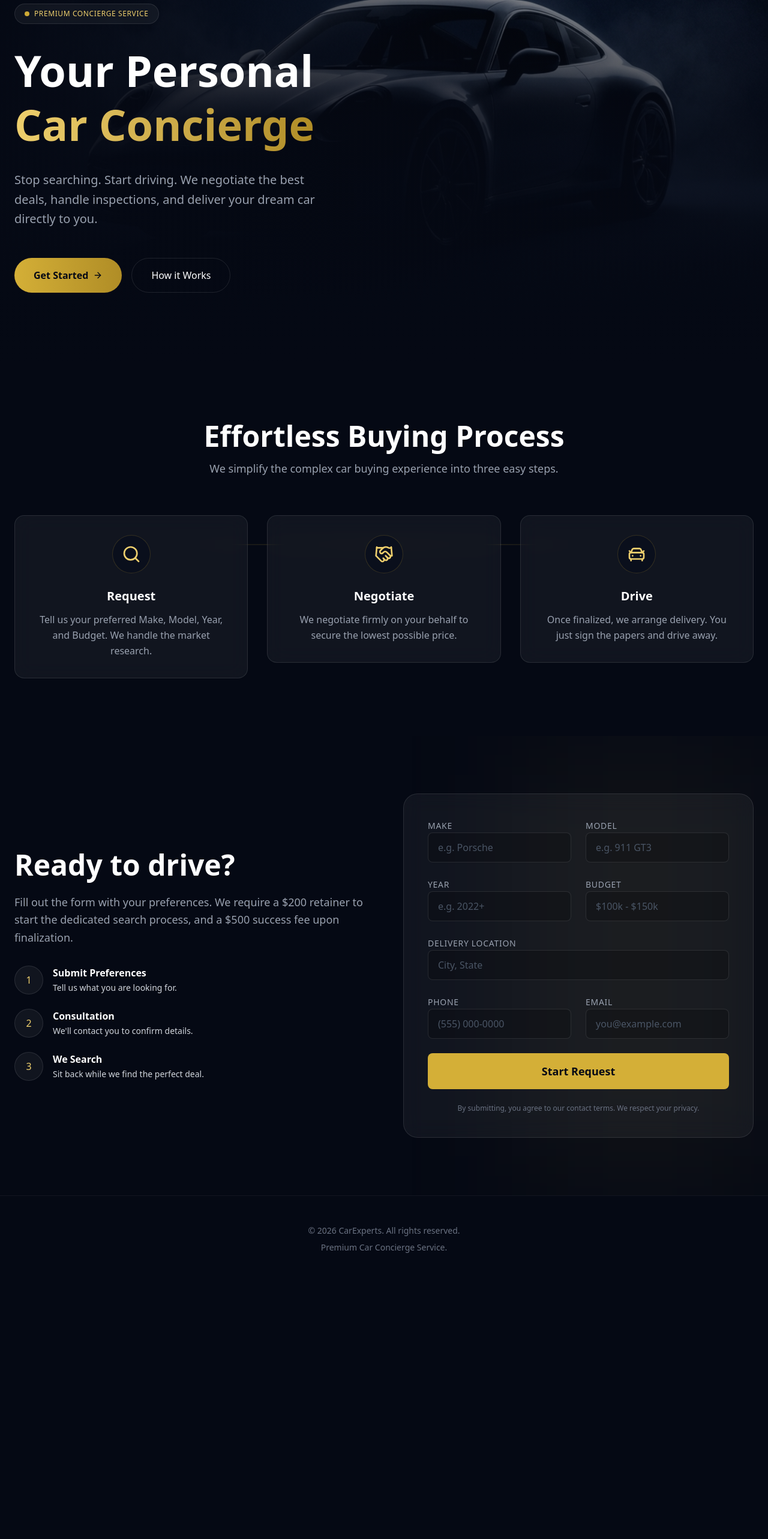
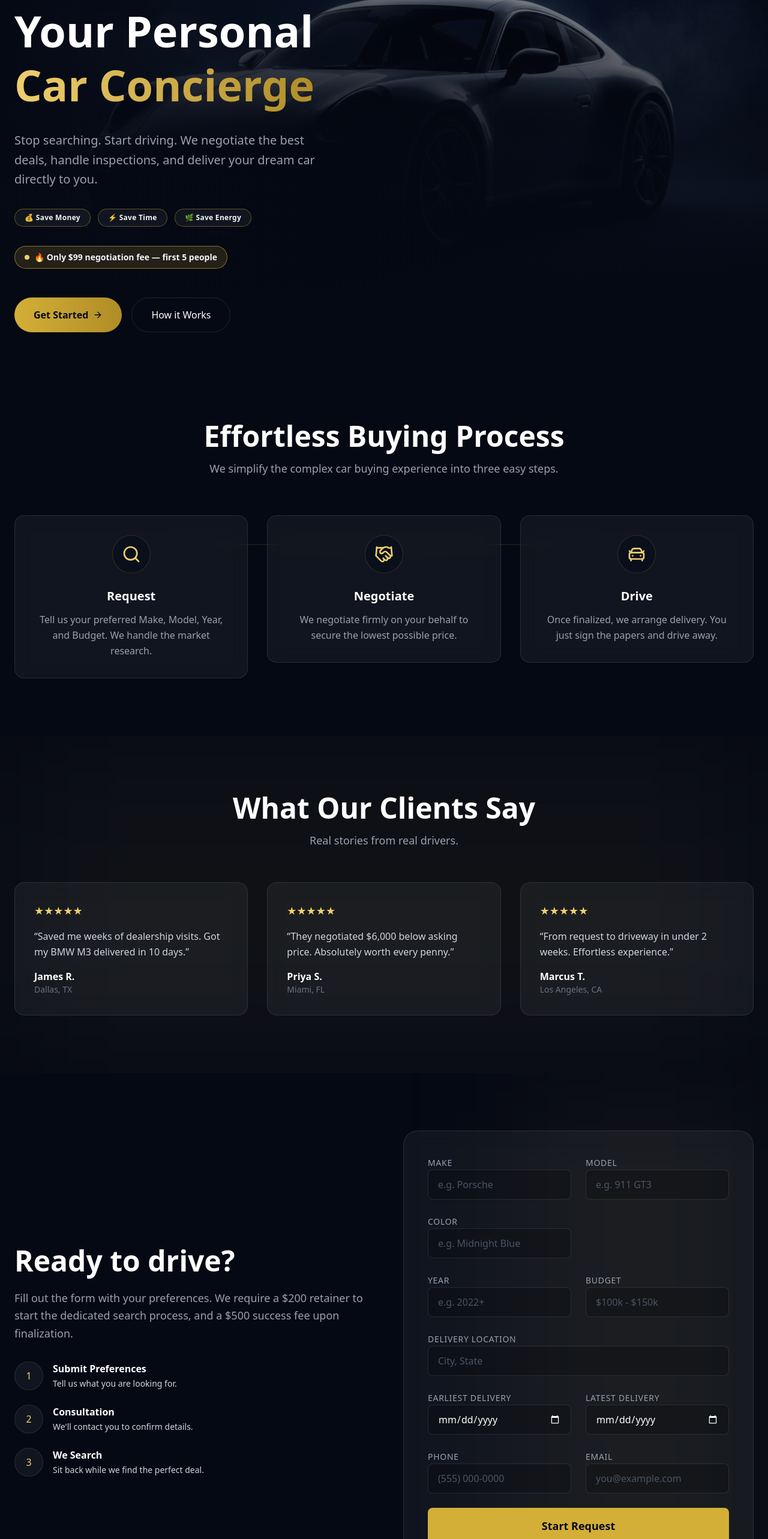
Before and after one commit to Parham-Paziraie/carExperts, a Next.js app in the folder web/: page / in a window 1280 px wide. Shown: the part 193-2759 px from the top of the page at 60% size. Before the commit the page ends 2331 px from the top, so only its background shows below. Built offline with nearby package versions, Linux system fonts and the light colour scheme; a web font is replaced by a local one.

Commit message:
color .. added

```diff
--- a/web/src/app/api/contact/route.ts
+++ b/web/src/app/api/contact/route.ts
@@ -6,10 +6,10 @@ const resend = new Resend(process.env.RESEND_API_KEY);
 export const runtime = 'edge';
 
 export async function POST(req: NextRequest) {
-  const { make, model, year, budget, location, phone, email } = await req.json();
+  const { make, model, year, budget, color, location, scheduleFrom, scheduleTo, phone, email } = await req.json();
 
   const { error } = await resend.emails.send({
-    from: 'CarExpert <noreply@cardeali.com>',
+    from: 'carDealy <noreply@cardeali.com>',
     to: 'cardeali.deals@gmail.com',
     replyTo: email,
     subject: `New Car Request — ${make} ${model}`,
@@ -20,7 +20,10 @@ export async function POST(req: NextRequest) {
         <tr><td><b>Model</b></td><td>${model}</td></tr>
         <tr><td><b>Year</b></td><td>${year || '—'}</td></tr>
         <tr><td><b>Budget</b></td><td>${budget || '—'}</td></tr>
+        <tr><td><b>Color</b></td><td>${color || '—'}</td></tr>
         <tr><td><b>Delivery Location</b></td><td>${location}</td></tr>
+        <tr><td><b>Schedule From</b></td><td>${scheduleFrom || '—'}</td></tr>
+        <tr><td><b>Schedule To</b></td><td>${scheduleTo || '—'}</td></tr>
         <tr><td><b>Phone</b></td><td>${phone}</td></tr>
         <tr><td><b>Email</b></td><td>${email}</td></tr>
       </table>
--- a/web/src/app/layout.tsx
+++ b/web/src/app/layout.tsx
@@ -13,7 +13,7 @@ const playfair = Playfair_Display({
 });
 
 export const metadata: Metadata = {
-  title: "CarExperts | Your Personal Car Concierge",
+  title: "carDealy | Your Personal Car Concierge",
   description: "Stop searching. Start driving. We negotiate the best deals for you.",
 };
 
--- a/web/src/app/page.tsx
+++ b/web/src/app/page.tsx
@@ -1,6 +1,7 @@
 import Header from "@/components/Header";
 import Hero from "@/components/Hero";
 import HowItWorks from "@/components/HowItWorks";
+import Reviews from "@/components/Reviews";
 import RequestForm from "@/components/RequestForm";
 
 export default function Home() {
@@ -9,11 +10,12 @@ export default function Home() {
       <Header />
       <Hero />
       <HowItWorks />
+      <Reviews />
       <RequestForm />
 
       <footer className="bg-midnight-950 py-12 border-t border-white/5">
         <div className="container mx-auto px-6 text-center text-gray-500 text-sm">
-          <p>&copy; {new Date().getFullYear()} CarExperts. All rights reserved.</p>
+          <p>&copy; {new Date().getFullYear()} carDealy. All rights reserved.</p>
           <p className="mt-2">Premium Car Concierge Service.</p>
         </div>
       </footer>
--- a/web/src/components/Header.tsx
+++ b/web/src/components/Header.tsx
@@ -8,7 +8,7 @@ export default function Header() {
                 <Link href="/" className="flex items-center gap-2 group">
                     <Car className="w-8 h-8 text-gold-500 group-hover:text-gold-400 transition-colors" />
                     <span className="font-serif text-2xl font-bold bg-clip-text text-transparent bg-gradient-to-r from-gold-400 to-gold-600">
-                        CarExperts
+                        carDealy
                     </span>
                 </Link>
 
--- a/web/src/components/Hero.tsx
+++ b/web/src/components/Hero.tsx
@@ -38,6 +38,19 @@ export default function Hero() {
                         handle inspections, and deliver your dream car directly to you.
                     </p>
 
+                    <div className="flex flex-wrap gap-3">
+                        <span className="inline-flex items-center gap-1.5 px-4 py-1.5 rounded-full text-xs font-semibold tracking-wide bg-white/5 border border-gold-500/40 text-gold-300">💰 Save Money</span>
+                        <span className="inline-flex items-center gap-1.5 px-4 py-1.5 rounded-full text-xs font-semibold tracking-wide bg-white/5 border border-gold-500/40 text-gold-300">⚡ Save Time</span>
+                        <span className="inline-flex items-center gap-1.5 px-4 py-1.5 rounded-full text-xs font-semibold tracking-wide bg-white/5 border border-gold-500/40 text-gold-300">🌿 Save Energy</span>
+                    </div>
+
+                    <div className="inline-flex items-center gap-2 px-4 py-2 rounded-full bg-gold-500/15 border border-gold-500/60 backdrop-blur-sm">
+                        <span className="w-2 h-2 rounded-full bg-gold-400 animate-pulse" />
+                        <span className="text-sm font-semibold text-gold-300">
+                            🔥 Only $99 negotiation fee — first 5 people
+                        </span>
+                    </div>
+
                     <div className="flex flex-col sm:flex-row gap-4 pt-4">
                         <Link
                             href="#contact"
--- a/web/src/components/RequestForm.tsx
+++ b/web/src/components/RequestForm.tsx
@@ -12,7 +12,10 @@ export default function RequestForm() {
     const [model, setModel] = useState('');
     const [year, setYear] = useState('');
     const [budget, setBudget] = useState('');
+    const [color, setColor] = useState('');
     const [location, setLocation] = useState('');
+    const [scheduleFrom, setScheduleFrom] = useState('');
+    const [scheduleTo, setScheduleTo] = useState('');
     const [phone, setPhone] = useState('');
     const [email, setEmail] = useState('');
 
@@ -25,7 +28,7 @@ export default function RequestForm() {
             const res = await fetch('/api/contact', {
                 method: 'POST',
                 headers: { 'Content-Type': 'application/json' },
-                body: JSON.stringify({ make, model, year, budget, location, phone, email }),
+                body: JSON.stringify({ make, model, year, budget, color, location, scheduleFrom, scheduleTo, phone, email }),
             });
 
             if (!res.ok) {
@@ -122,6 +125,15 @@ export default function RequestForm() {
 
                     <div className="grid grid-cols-2 gap-6">
                         <div className="space-y-2">
+                            <label className="text-sm font-medium text-gray-400 uppercase tracking-wider">Color</label>
+                            <input type="text" placeholder="e.g. Midnight Blue"
+                                value={color} onChange={e => setColor(e.target.value)}
+                                className="w-full bg-black/20 border border-white/10 rounded-lg px-4 py-3 text-white focus:border-gold-500/50 focus:ring-1 focus:ring-gold-500/50 outline-none transition-all placeholder:text-gray-600" />
+                        </div>
+                    </div>
+
+                    <div className="grid grid-cols-2 gap-6">
+                        <div className="space-y-2">
                             <label className="text-sm font-medium text-gray-400 uppercase tracking-wider">Year</label>
                             <input type="text" placeholder="e.g. 2022+"
                                 value={year} onChange={e => setYear(e.target.value)}
@@ -140,6 +152,21 @@ export default function RequestForm() {
                         <input type="text" placeholder="City, State" required
                             value={location} onChange={e => setLocation(e.target.value)}
                             className="w-full bg-black/20 border border-white/10 rounded-lg px-4 py-3 text-white focus:border-gold-500/50 focus:ring-1 focus:ring-gold-500/50 outline-none transition-all placeholder:text-gray-600" />
+                    </div>
+
+                    <div className="grid grid-cols-2 gap-6">
+                        <div className="space-y-2">
+                            <label className="text-sm font-medium text-gray-400 uppercase tracking-wider">Earliest Delivery</label>
+                            <input type="date"
+                                value={scheduleFrom} onChange={e => setScheduleFrom(e.target.value)}
+                                className="w-full bg-black/20 border border-white/10 rounded-lg px-4 py-3 text-white focus:border-gold-500/50 focus:ring-1 focus:ring-gold-500/50 outline-none transition-all placeholder:text-gray-600 [color-scheme:dark]" />
+                        </div>
+                        <div className="space-y-2">
+                            <label className="text-sm font-medium text-gray-400 uppercase tracking-wider">Latest Delivery</label>
+                            <input type="date"
+                                value={scheduleTo} onChange={e => setScheduleTo(e.target.value)}
+                                className="w-full bg-black/20 border border-white/10 rounded-lg px-4 py-3 text-white focus:border-gold-500/50 focus:ring-1 focus:ring-gold-500/50 outline-none transition-all placeholder:text-gray-600 [color-scheme:dark]" />
+                        </div>
                     </div>
 
                     <div className="grid grid-cols-1 md:grid-cols-2 gap-6">
--- /dev/null
+++ b/web/src/components/Reviews.tsx
@@ -0,0 +1,50 @@
+const reviews = [
+    {
+        quote: "Saved me weeks of dealership visits. Got my BMW M3 delivered in 10 days.",
+        name: "James R.",
+        location: "Dallas, TX",
+    },
+    {
+        quote: "They negotiated $6,000 below asking price. Absolutely worth every penny.",
+        name: "Priya S.",
+        location: "Miami, FL",
+    },
+    {
+        quote: "From request to driveway in under 2 weeks. Effortless experience.",
+        name: "Marcus T.",
+        location: "Los Angeles, CA",
+    },
+];
+
+export default function Reviews() {
+    return (
+        <section className="py-24 bg-midnight-900 relative overflow-hidden">
+            <div className="absolute inset-0 bg-gold-500/5 blur-[120px] pointer-events-none" />
+            <div className="container mx-auto px-6 relative z-10">
+                <div className="text-center mb-14">
+                    <h2 className="font-serif text-4xl md:text-5xl font-bold text-white mb-4">
+                        What Our Clients Say
+                    </h2>
+                    <p className="text-gray-400 text-lg">Real stories from real drivers.</p>
+                </div>
+
+                <div className="grid md:grid-cols-3 gap-8">
+                    {reviews.map((review, i) => (
+                        <div key={i} className="glass-panel rounded-2xl p-8 border border-white/10 flex flex-col gap-4">
+                            <div className="flex gap-1 text-gold-400 text-lg">
+                                {"★★★★★"}
+                            </div>
+                            <p className="text-gray-300 text-base leading-relaxed flex-1">
+                                &ldquo;{review.quote}&rdquo;
+                            </p>
+                            <div>
+                                <p className="text-white font-semibold">{review.name}</p>
+                                <p className="text-gray-500 text-sm">{review.location}</p>
+                            </div>
+                        </div>
+                    ))}
+                </div>
+            </div>
+        </section>
+    );
+}
```
Also changed, not shown: 2 other files (tests, documents, lock files or other folders).
